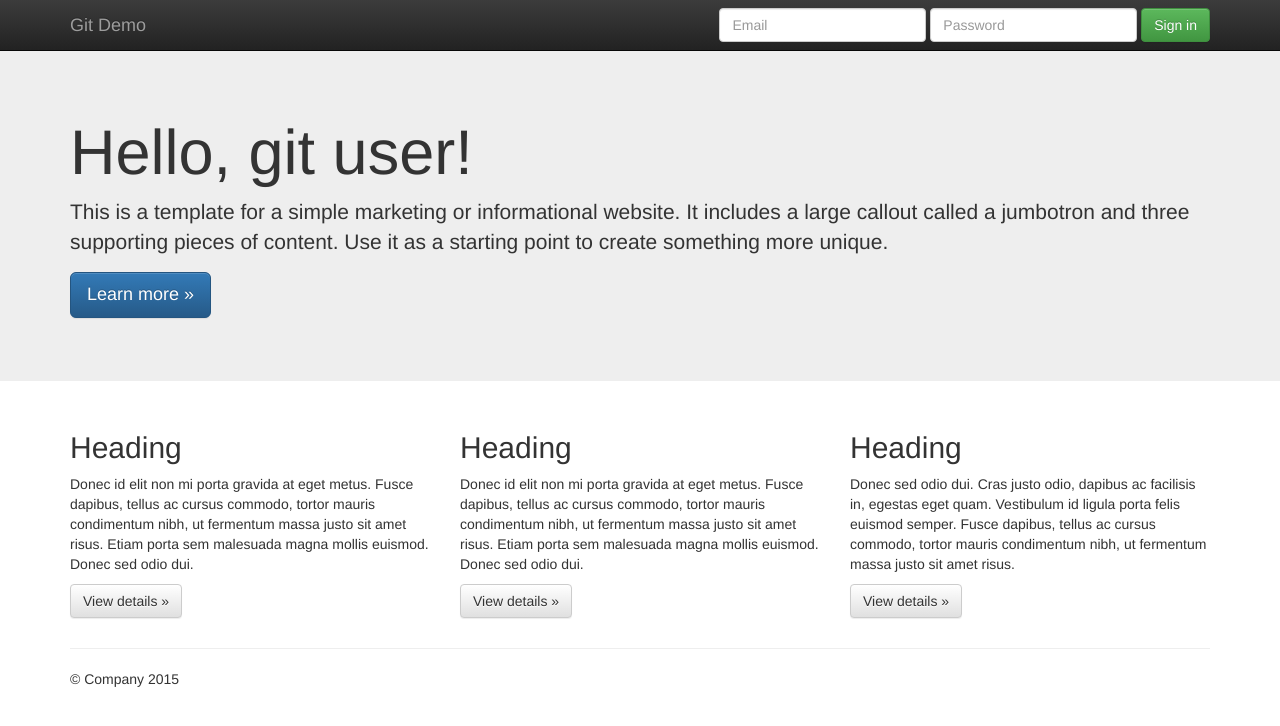
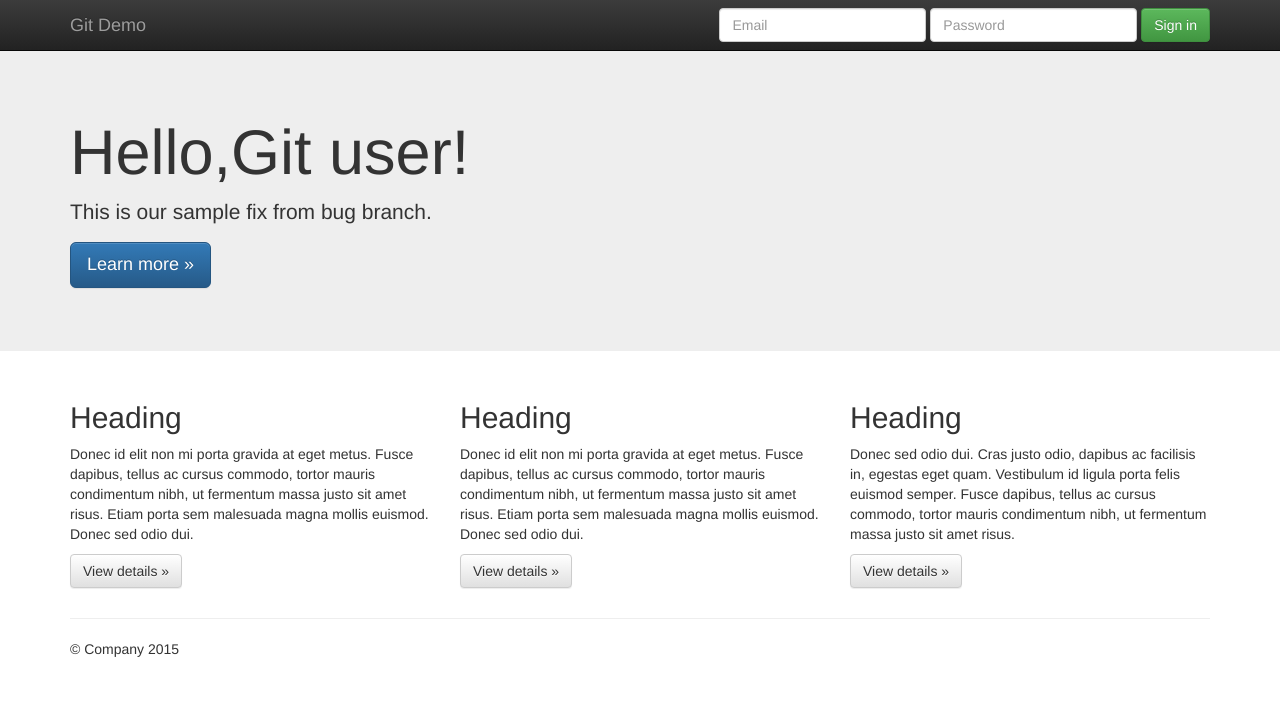
Before and after one commit to sai1297/Git-Demo, a plain HTML site: page index.html in a window 1280 px wide. Drawn offline with nearby package versions, Linux system fonts and the light colour scheme.

Commit message:
fix the bug on page

```diff
--- a/index.html
+++ b/index.html
@@ -55,8 +55,8 @@
     <!-- Main jumbotron for a primary marketing message or call to action -->
     <div class="jumbotron">
       <div class="container">
-        <h1>Hello, git user!</h1>
-        <p>This is a template for a simple marketing or informational website. It includes a large callout called a jumbotron and three supporting pieces of content. Use it as a starting point to create something more unique.</p>
+        <h1>Hello,Git user!</h1>
+        <p>This is our sample fix from bug branch.</p>
         <p><a class="btn btn-primary btn-lg" href="#" role="button">Learn more &raquo;</a></p>
       </div>
     </div>
```
